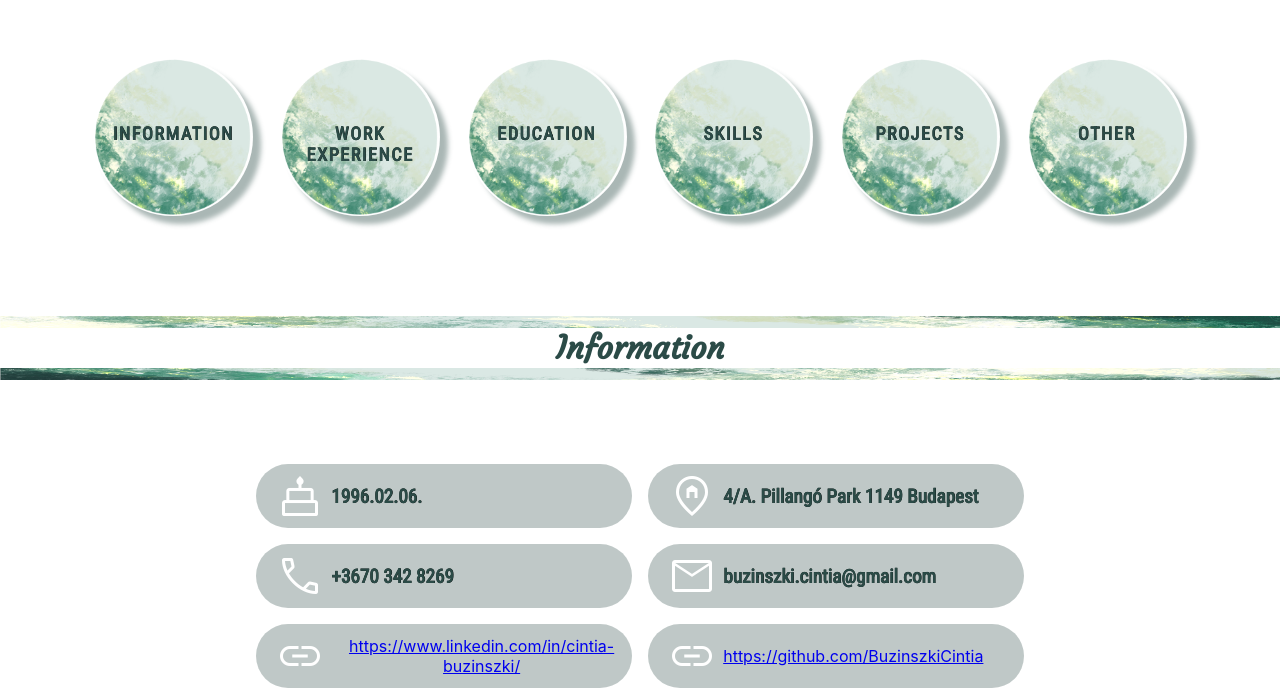
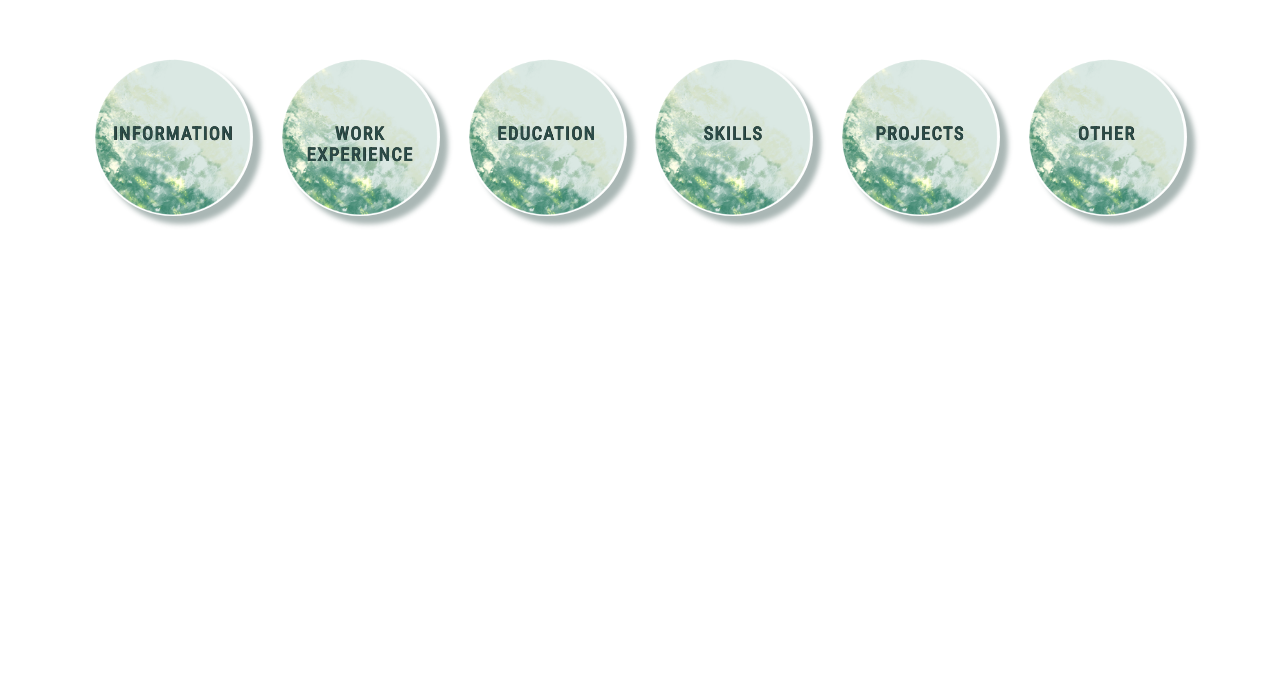
Before and after one commit to BuzinszkiCintia/personal-page, a React (Create React App) app: page / in a window 1280 px wide. Shown: the part 822-1511 px from the top of the page. Built offline with nearby package versions, Linux system fonts and the light colour scheme.

Commit message:
add middlenavbar and style

```diff
--- a/src/components/MiddleNavbar/MiddleNavbar.jsx
+++ b/src/components/MiddleNavbar/MiddleNavbar.jsx
@@ -3,6 +3,7 @@ import {
   PictureContainer,
   NavbarIMG,
   NavbarLabel,
+  MainContainer,
 } from "../MiddleNavbar/MiddleNavbar.styled";
 import navbarImg from "../../images/IMG_1396.PNG";
 
@@ -17,6 +18,7 @@ const MiddleNavbar = () => {
   ];
 
   return (
+    <MainContainer>
       <MinddleNavbarContainer>
         {navItems.map((item) => {
           return (
@@ -27,6 +29,7 @@ const MiddleNavbar = () => {
           );
         })}
       </MinddleNavbarContainer>
+    </MainContainer>
   );
 };
 
--- a/src/components/MiddleNavbar/MiddleNavbar.styled.js
+++ b/src/components/MiddleNavbar/MiddleNavbar.styled.js
@@ -1,4 +1,9 @@
 import styled from "styled-components";
+
+export const MainContainer = styled.div`
+  width: 100%;
+  height: 100vh;
+`;
 
 export const MinddleNavbarContainer = styled.div`
   display: flex;
@@ -8,7 +13,7 @@ export const MinddleNavbarContainer = styled.div`
 `;
 export const PictureContainer = styled.div`
   position: relative;
-
+  //kell még hover effect esetleg az aljára valami svg
   &:hover {
     cursor: pointer;
   }
```
Lines whose indentation alone changed are shown as unchanged.
